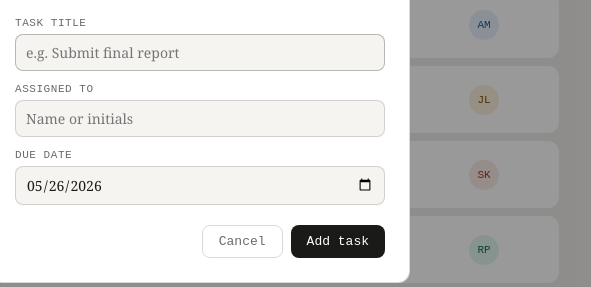
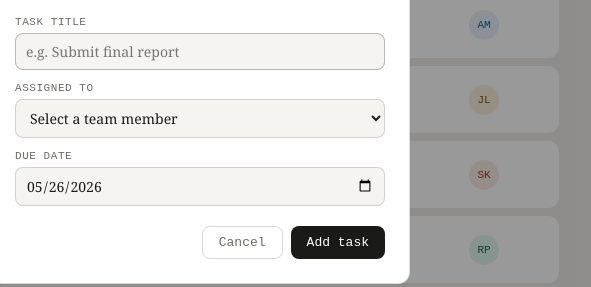
Before and after one commit to ChintanPatwardhan/deadlines, a plain HTML site: page index.html in a window 1280 px wide. Both pictures are taken after a click on the button "Add task". Shown: the part 284-571 px from the top of the page, 440-1031 px from the left. Drawn offline with Linux system fonts and the light colour scheme.

Commit message:
Replace text input with select dropdown for assignee
Instead of typing out person's name, you can select from a dropdown menu of all 15 pbros

```diff
--- a/index.html
+++ b/index.html
@@ -420,7 +420,24 @@
       </div>
       <div class="field">
         <label>Assigned to</label>
-        <input type="text" id="f-person" placeholder="Name or initials" />
+        <select id="f-person">
+          <option value="" disabled selected>Select a team member</option>
+          <option>Adam</option>
+          <option>Chelsi</option>
+          <option>Chintan</option>
+          <option>Eobii</option>
+          <option>Haatim</option>
+          <option>Iryna</option>
+          <option>Jason</option>
+          <option>Jayden</option>
+          <option>Jose</option>
+          <option>Kyle</option>
+          <option>Rebecca</option>
+          <option>Sahasra</option>
+          <option>Sanika</option>
+          <option>Sarah</option>
+          <option>Surabhi</option>
+        </select>
       </div>
       <div class="field">
         <label>Due date</label>
```
